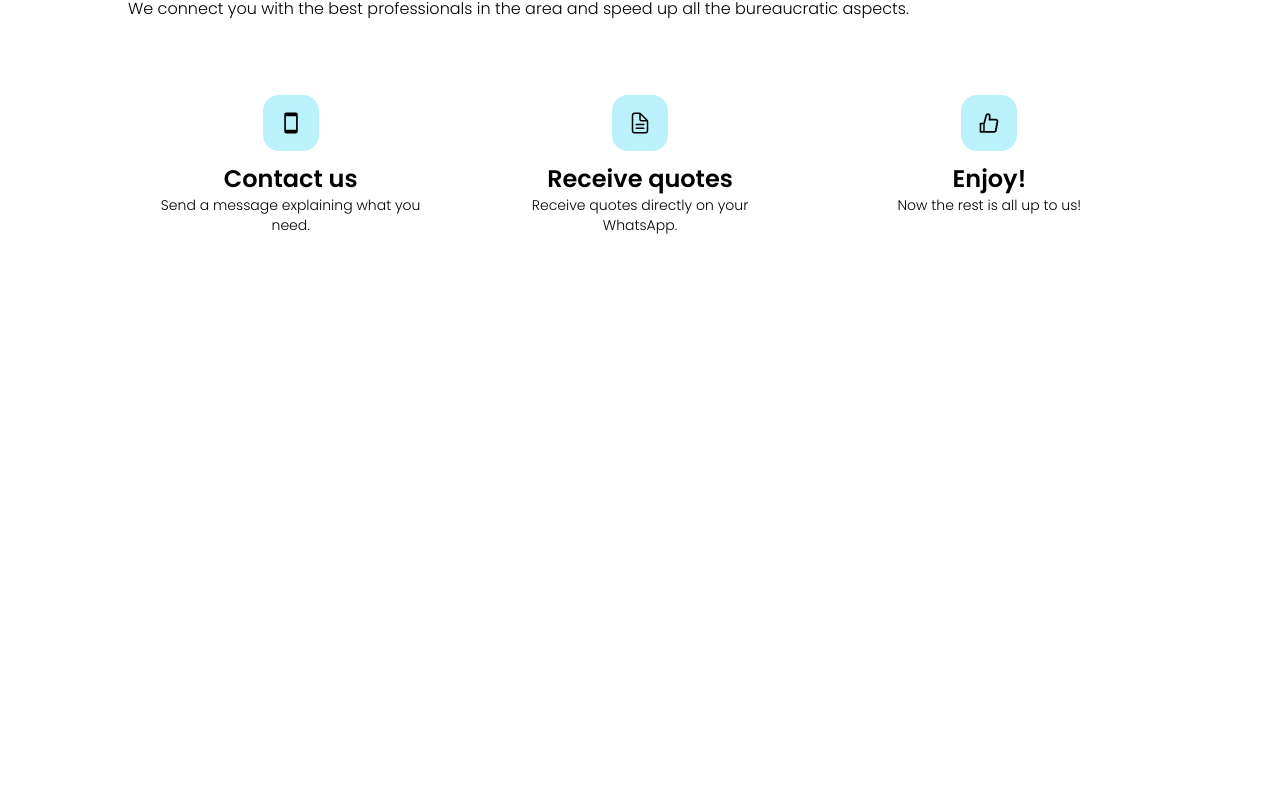
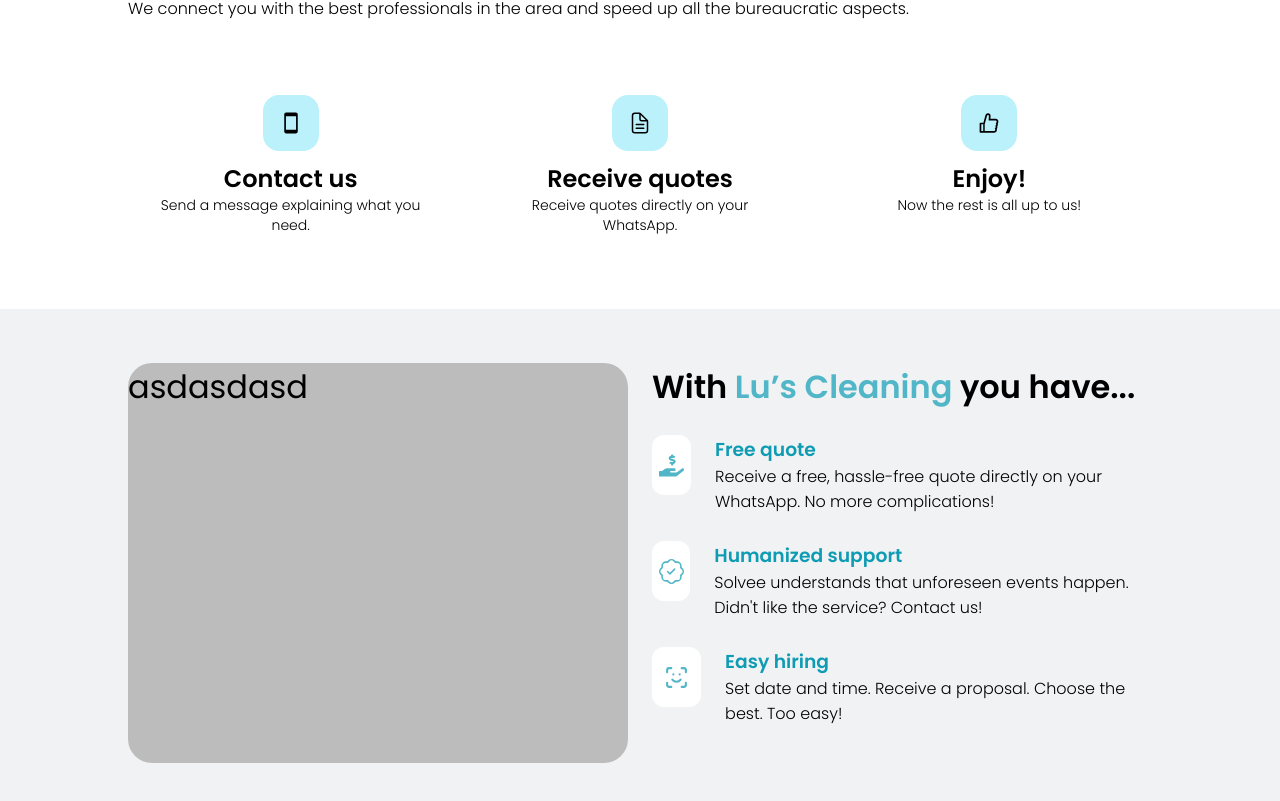
Before and after one commit to danrleyney2210/cleaning_website, a React (Vite) app: page / in a window 1280 px wide. Shown: the part 1758-2559 px from the top of the page. Before the commit the page ends 2067 px from the top, so only its background shows below. Built offline with nearby package versions, Linux system fonts and the light colour scheme.

Commit message:
feat: update

```diff
--- a/src/components/organism/About/index.tsx
+++ b/src/components/organism/About/index.tsx
@@ -2,6 +2,9 @@
 import { IoMdPhonePortrait } from "react-icons/io";
 import { IoDocumentTextOutline } from "react-icons/io5";
 import { AiOutlineLike } from "react-icons/ai";
+import { FaHandHoldingUsd } from "react-icons/fa";
+import { BsPatchCheck } from "react-icons/bs";
+import { LuScanFace } from "react-icons/lu";
 
 export const About = () => {
   return (
@@ -41,18 +44,48 @@
           </S.Card>
         </div>
 
-        {/* <div className='services'>
-          <div>
+      </div>
+      <div className='services'>
+        <div className='wrapper-service'>
+          <div className='content-image'>
             <h1>asdasdasd</h1>
           </div>
 
-          <div>
+          <div className='warraper-card'>
             <h1>With <span>Lu’s Cleaning</span> you have...</h1>
-            <div>
+            <div className='wrapper-content-card'>
+              <div className='content-card'>
+                <S.Icon>
+                  <FaHandHoldingUsd size={25} color='#51B6C7' />
+                </S.Icon>
+                <div>
+                  <h3>Free quote</h3>
+                  <p>Receive a free, hassle-free quote directly on your WhatsApp. No more complications!</p>
+                </div>
+              </div>
 
+              <div className='content-card'>
+                <S.Icon>
+                  <BsPatchCheck size={25} color='#51B6C7' />
+                </S.Icon>
+                <div>
+                  <h3>Humanized support</h3>
+                  <p>Solvee understands that unforeseen events happen. Didn't like the service? Contact us!</p>
+                </div>
+              </div>
+
+              <div className='content-card'>
+                <S.Icon>
+                  <LuScanFace size={25} color='#51B6C7' />
+                </S.Icon>
+                <div>
+                  <h3>Easy hiring</h3>
+                  <p>Set date and time. Receive a proposal. Choose the best. Too easy!</p>
+                </div>
+              </div>
             </div>
           </div>
-        </div> */}
+        </div>
       </div>
     </S.Wrapper>
   )
--- a/src/components/organism/About/styles.ts
+++ b/src/components/organism/About/styles.ts
@@ -2,6 +2,7 @@
 
 export const Wrapper = styled.div`
   width: 100%;
+
 
   .container {
     margin: 50px auto;
@@ -27,8 +28,62 @@
       display: flex;
 
       gap: 24px;
+    }
+  }
 
 
+  .services {
+    background-color: #f1f2f3;
+
+    .wrapper-service {
+      display: flex;
+      gap: 24px;
+      max-width: 1024px;
+      margin: 0 auto;
+      padding: 54px 0;
+
+
+      .content-image {
+        border-radius: 24px;
+        height: 400px;
+        max-width: 500px;
+        width: 100%;
+        background-color: #9999;
+      }
+
+      .warraper-card {
+        h1 {
+          font-weight: 600;
+          margin-bottom: 24px;
+
+          span {
+            font-weight: 600;
+            color: ${({theme})=> theme.primary['500']}};
+          }
+        .wrapper-content-card {
+          display: flex;
+          flex-direction: column;
+          gap: 27px;
+
+          .content-card {
+            width: 100%;
+            display: flex;
+            gap: 24px;
+
+
+            div {
+              h3 {
+                font-weight: 600;
+                color: ${({theme})=> theme.primary['800']};
+              }
+
+              p {
+                font-weight: 300;
+              }
+            }
+          }
+        }
+      }
     }
   }
 
@@ -51,6 +106,15 @@
         flex-direction: column;
       }
     }
+
+    .services {
+      padding: 0  16px;
+      .wrapper-service {
+        flex-direction: column;
+        align-items: center;
+      }
+    }
+
   }
 `
 
@@ -89,3 +153,13 @@
   }
 
 `
+
+export const Icon = styled.div`
+  display: flex;
+  justify-content: center;
+  align-items: center;
+  width: 60px;
+  height: 60px;
+  background-color: #fff;
+  border-radius: 12px;
+`
```
